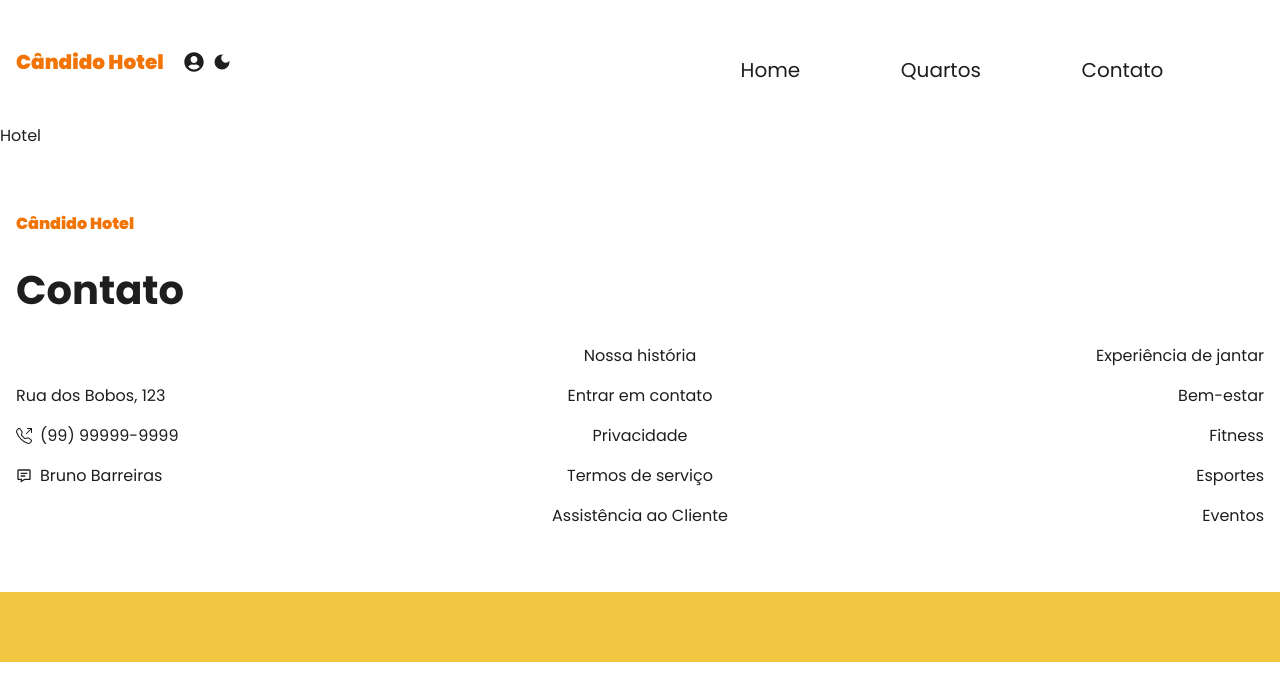
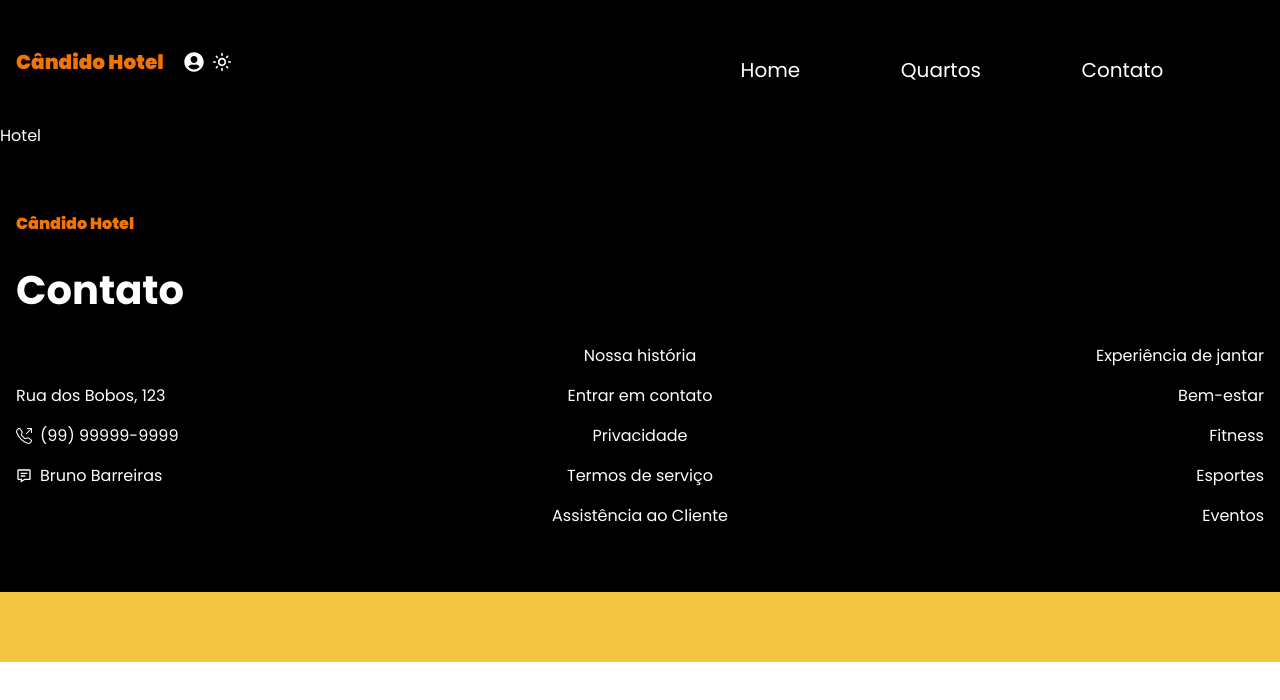
Before and after one commit to brunowzz/candido-hotel, a Next.js app: page / in a window 1280 px wide. Both pictures are taken after a click on the icon 221 px from the left and 62 px from the top of the page. Shown: the top 700 px of the page. Built offline with nearby package versions, Linux system fonts and the light colour scheme.

Commit message:
✨ Feat: adding life to dark mode, through the button

```diff
--- a/src/components/header/index.tsx
+++ b/src/components/header/index.tsx
@@ -1,15 +1,21 @@
+"use client";
+
+import { ThemeContext } from "@/context/themeContext";
 import Link from "next/link";
+import { useContext } from "react";
 import { FaUserCircle } from "react-icons/fa";
-import { MdDarkMode } from "react-icons/md";
+import { MdDarkMode, MdOutlineLightMode } from "react-icons/md";
 
 export const Header = () => {
+  const { darkTheme, setDarkTheme } = useContext(ThemeContext);
+
   return (
-    <header className="py-10 px-4 mx-auto text-xl flex flex-wrap md:flex-nowrap items-center justify-between">
-      <div className="flex items-center w-full md:h-2/3">
+    <header className="mx-auto flex flex-wrap items-center justify-between px-4 py-10 text-xl md:flex-nowrap">
+      <div className="flex w-full items-center md:h-2/3">
         <Link href="/" className="font-black text-tertiary-dark">
           Cândido Hotel
         </Link>
-        <ul className="flex items-center ml-5">
+        <ul className="ml-5 flex items-center">
           <li className="flex items-center">
             <Link href="/auth">
               <FaUserCircle className="cursor-pointer" />
@@ -17,21 +23,37 @@ export const Header = () => {
           </li>
 
           <li className="ml-2">
-            <MdDarkMode className="cursor-pointer" />
+            {darkTheme ? (
+              <MdOutlineLightMode
+                className="cursor-pointer"
+                onClick={() => {
+                  setDarkTheme(false);
+                  localStorage.removeItem("hotel-theme");
+                }}
+              />
+            ) : (
+              <MdDarkMode
+                className="cursor-pointer"
+                onClick={() => {
+                  setDarkTheme(true);
+                  localStorage.setItem("hotel-theme", "true");
+                }}
+              />
+            )}
           </li>
         </ul>
       </div>
 
-      <ul className="flex items-center justify-evenly w-full md:w-1/ mt-4">
-        <li className="hover:-translate-y-2 duration-500 transition-all">
+      <ul className="md:w-1/ mt-4 flex w-full items-center justify-evenly">
+        <li className="transition-all duration-500 hover:-translate-y-2">
           <Link href="/"> Home </Link>
         </li>
 
-        <li className="hover:-translate-y-2 duration-500 transition-all">
+        <li className="transition-all duration-500 hover:-translate-y-2">
           <Link href="/rooms"> Quartos </Link>
         </li>
 
-        <li className="hover:-translate-y-2 duration-500 transition-all">
+        <li className="transition-all duration-500 hover:-translate-y-2">
           <Link href="/contact"> Contato </Link>
         </li>
       </ul>
```
